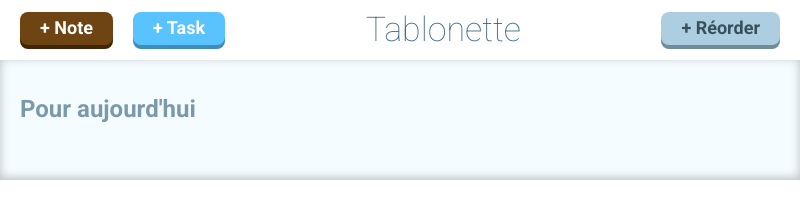
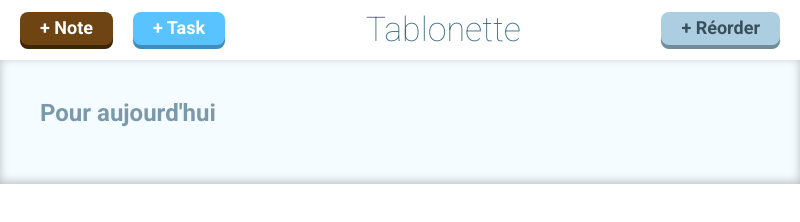
Before and after one commit to rdemarta/IHM_Projet1, an Electron app: page index.html in a window 800 px wide. Drawn offline with Linux system fonts and the light colour scheme; no server answers.

Commit message:
Fixed #4

```diff
--- a/css/style.css
+++ b/css/style.css
@@ -194,17 +194,19 @@ body {
 }
 
 #today-board .today-board__title {
+    flex: 0 1 100%; /* Display on one line alone */
     font-size: 24px;
     color: #7A9AAC;
     font-weight: bold;
+    margin-top: 0;
 }
 
 
-#main-board {
-    padding: 10px;
+#main-board, #today-board {
+    padding: 40px;
 }
 
-#notes-board, #tasks-board {
+#today-board, #notes-board, #tasks-board {
     display: flex;
     flex-wrap: wrap;
 }
```
